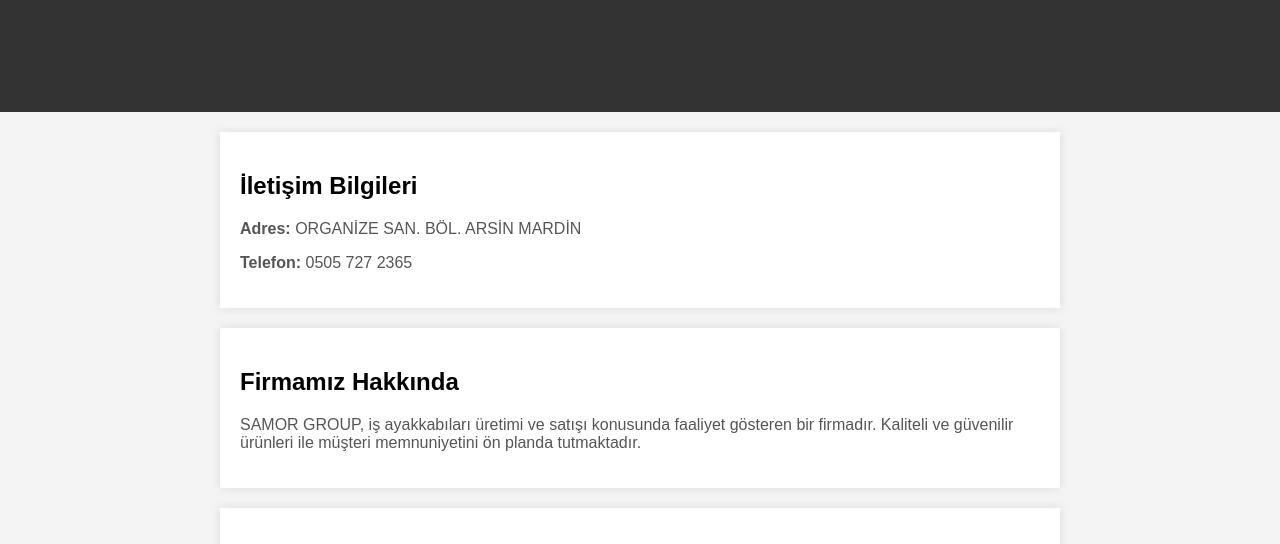
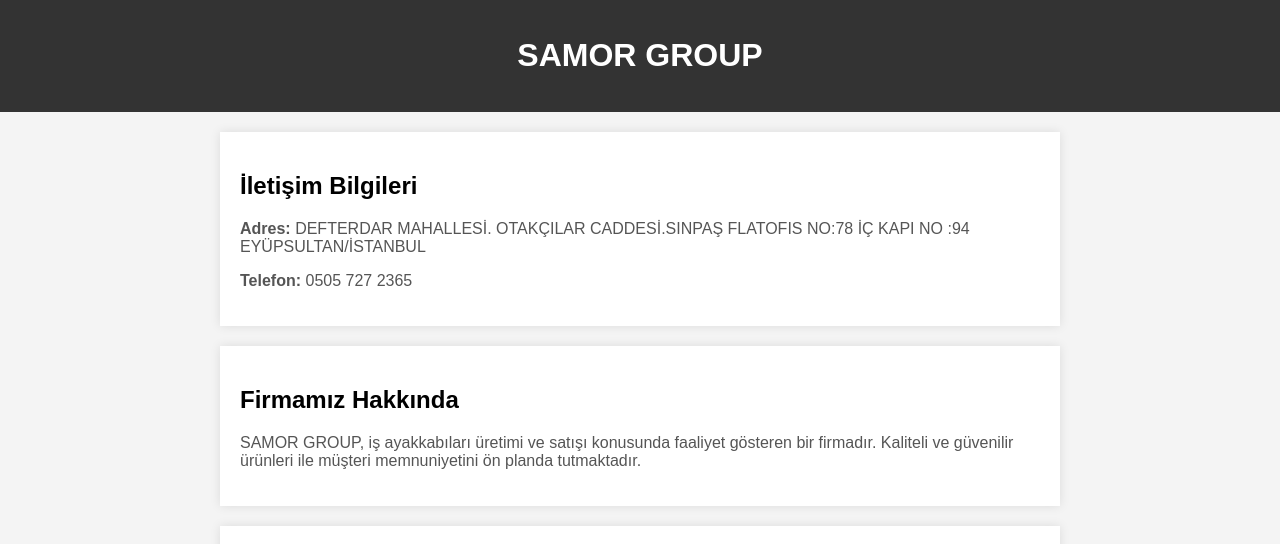
Before and after one commit to baner0123/shortli, a website: page public/home.html in a window 1280 px wide. Shown: the top 544 px of the page. Drawn offline with Linux system fonts and the light colour scheme.

Commit message:
Update home.html

```diff
--- a/public/home.html
+++ b/public/home.html
@@ -29,7 +29,7 @@
         }
 
         h1 {
-            color: #333;
+            color: #fff;
         }
 
         p {
@@ -62,7 +62,7 @@
 
     <section>
         <h2>İletişim Bilgileri</h2>
-        <p><strong>Adres:</strong> ORGANİZE SAN. BÖL. ARSİN MARDİN</p>
+        <p><strong>Adres:</strong> DEFTERDAR MAHALLESİ. OTAKÇILAR CADDESİ.SINPAŞ FLATOFIS NO:78 İÇ KAPI NO :94 EYÜPSULTAN/İSTANBUL</p>
         <p><strong>Telefon:</strong> 0505 727 2365</p>
     </section>
 
```
